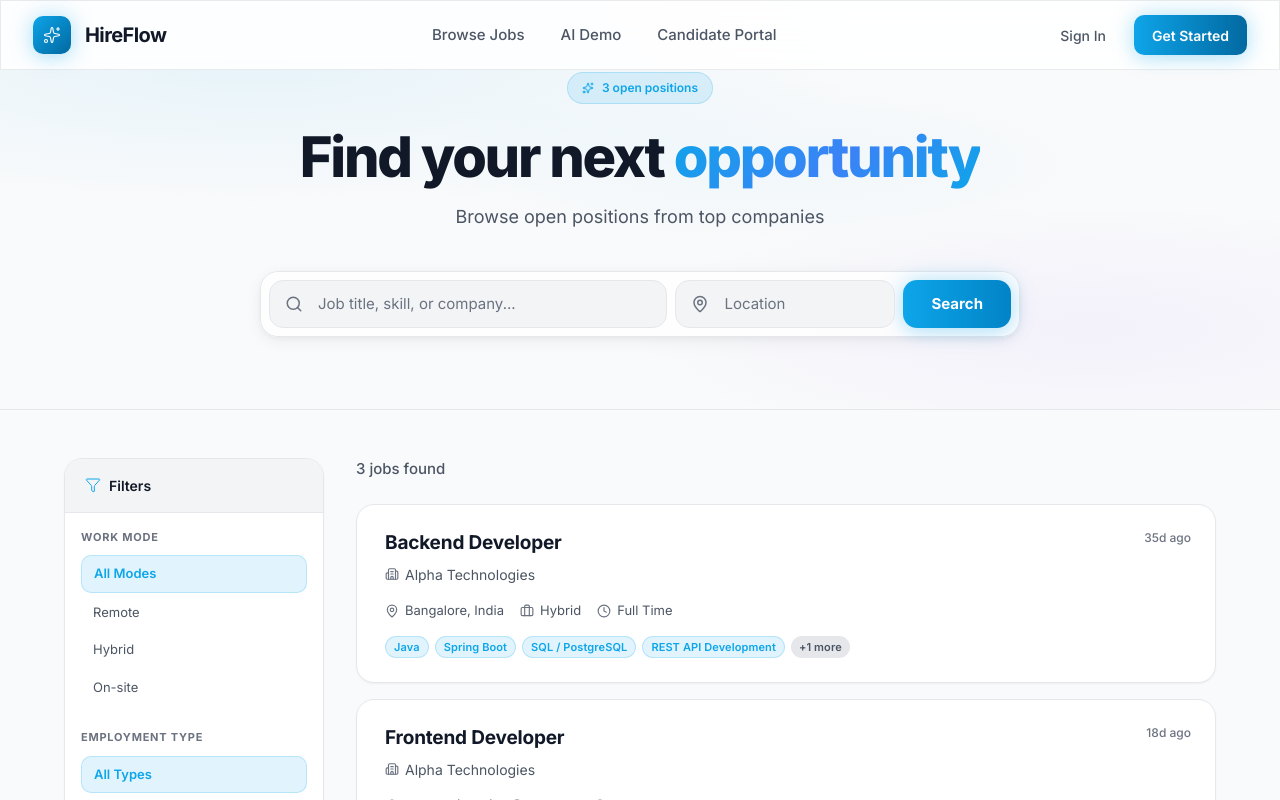
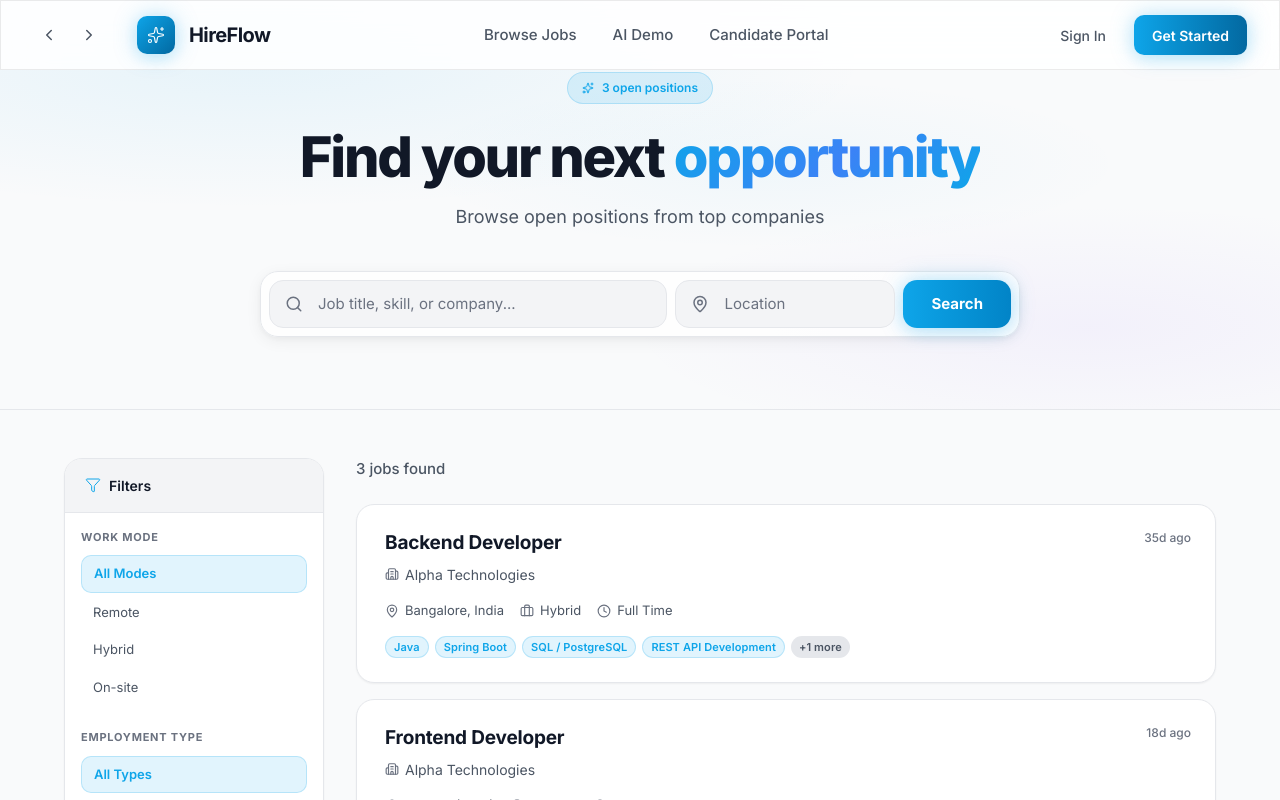
Before and after one commit to Mohit-Rocky-25/hireflow, a React (Vite) app: page /jobs in a window 1280 px wide. Shown: the top 800 px of the page. Built offline with nearby package versions, Linux system fonts and the light colour scheme.

Commit message:
feat: add global browser-like back and forward navigation buttons to all headers

```diff
--- a/src/components/layout/PublicNavbar.tsx
+++ b/src/components/layout/PublicNavbar.tsx
@@ -1,10 +1,11 @@
-import { Link } from 'react-router-dom';
+import { Link, useNavigate } from 'react-router-dom';
+import { ChevronLeft, ChevronRight, Sparkles, ArrowRight } from 'lucide-react';
 import { useStore } from '../../store/useStore';
 import { Button } from '../ui/Components';
-import { Sparkles, ArrowRight } from 'lucide-react';
 
 export function PublicNavbar() {
   const { isAuthenticated, currentUser } = useStore();
+  const navigate = useNavigate();
 
   const getDashboardLink = () => {
     if (!currentUser) return '/login';
@@ -20,7 +21,15 @@ export function PublicNavbar() {
   return (
     <nav className="fixed top-0 w-full z-50 glass border-b border-border">
       <div className="max-w-[1280px] mx-auto px-[32px] h-[68px] flex items-center justify-between">
-        <div className="flex items-center gap-[14px]">
+        <div className="flex items-center gap-[24px]">
+          <div className="flex items-center gap-[8px] mr-[8px]">
+            <button onClick={() => navigate(-1)} className="w-[32px] h-[32px] rounded-full flex items-center justify-center text-text-secondary hover:text-text hover:bg-surface-2 transition-colors">
+              <ChevronLeft className="w-[18px] h-[18px]" />
+            </button>
+            <button onClick={() => navigate(1)} className="w-[32px] h-[32px] rounded-full flex items-center justify-center text-text-secondary hover:text-text hover:bg-surface-2 transition-colors">
+              <ChevronRight className="w-[18px] h-[18px]" />
+            </button>
+          </div>
           <Link to="/" className="flex items-center gap-[14px]">
             <div className="w-[38px] h-[38px] rounded-md bg-gradient-to-br from-primary to-primary-active flex items-center justify-center shadow-glow-orange">
               <Sparkles className="w-[18px] h-[18px] text-white stroke-[1.5px]" />
--- a/src/components/layout/TopHeader.tsx
+++ b/src/components/layout/TopHeader.tsx
@@ -4,7 +4,7 @@
 import { useState, useRef, useEffect } from 'react';
 import { useNavigate, Link } from 'react-router-dom';
 import { useStore } from '../../store/useStore';
-import { Menu, Bell, Search, LogOut, User, Settings, ChevronDown, Shield } from 'lucide-react';
+import { Menu, Bell, Search, LogOut, User, Settings, ChevronDown, Shield, ChevronLeft, ChevronRight } from 'lucide-react';
 
 interface TopHeaderProps {
   onMenuClick: () => void;
@@ -72,6 +72,15 @@ export function TopHeader({ onMenuClick }: TopHeaderProps) {
         >
           <Menu className="w-5 h-5 text-text stroke-[1.5px]" />
         </button>
+
+        <div className="hidden md:flex items-center gap-[8px] mr-[8px]">
+          <button onClick={() => navigate(-1)} className="w-[32px] h-[32px] rounded-full flex items-center justify-center text-text-secondary hover:text-text hover:bg-surface-2 transition-colors">
+            <ChevronLeft className="w-[18px] h-[18px]" />
+          </button>
+          <button onClick={() => navigate(1)} className="w-[32px] h-[32px] rounded-full flex items-center justify-center text-text-secondary hover:text-text hover:bg-surface-2 transition-colors">
+            <ChevronRight className="w-[18px] h-[18px]" />
+          </button>
+        </div>
 
         <div className="hidden sm:block">
           <h2 className="text-[15px] font-semibold text-text-secondary leading-[22px]">
```
